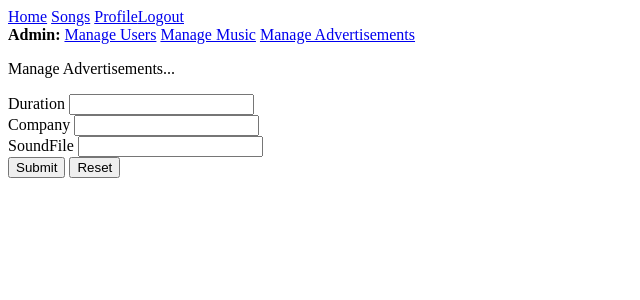
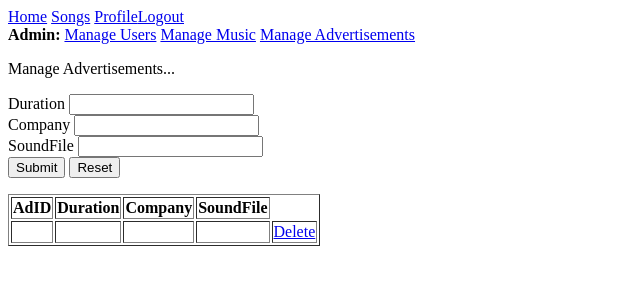
Before and after one commit to alexs2112/CPSC471_Spoofy, a PHP site: page /admin/manage_ads.php in a window 1280 px wide. Shown: the top 300 px of the page, without its empty margins (0-640 px from the left). Run offline with PHP 8.4, Linux system fonts and the light colour scheme; the visitor is signed in with stand-in values (Sample User, id 1); tables that the repository leaves empty or names only in its code hold one stand-in row (values such as "Sample post"); data that the repository does not hold is empty.

Commit message:
adding and deleting ads functionality

```diff
--- a/Spoofy/admin/manage_ads.php
+++ b/Spoofy/admin/manage_ads.php
@@ -33,23 +33,22 @@
         $soundfile = trim($_POST["soundfile"]);
         if(empty($soundfile)) {
             $error_string = "company can't be empty.";
-        } elseif(!preg_match('/^[a-zA-Z0-9_\/]+$/', trim($_POST["soundfile"]))) {
-            $error_string = "soundfile can only contain letters, numbers, underscores, and forward slashes";
+        } elseif(!preg_match('/^[a-zA-Z0-9_.\/]+$/', trim($_POST["soundfile"]))) {
+            $error_string = "soundfile can only contain letters, numbers, underscores, forward slashes, and .";
         }
 
         // If there are no errors, insert into the database
         if(empty($error_string)) {
-
             // Prepare an insert statement
             $sql = "INSERT INTO ADVERTISEMENT (duration, company, soundfile) VALUES (?, ?, ?)";
             $prepare = mysqli_prepare($con, $sql);
             if($prepare) {
-                $prepare -> bind_param("ss", $duration, $company, $soundfile);    //no idea what the ss does
+                $prepare -> bind_param("sss", $duration, $company, $soundfile);    //no idea what the ss does
 
                 $prepare -> execute();
                 $result = $prepare -> get_result();
 
-                // Redirect to login page after registering
+                // Reload the page after adding an ad
                 header("location: manage_ads.php");
                 $prepare -> close();
             }
@@ -58,10 +57,13 @@
         // Close connection
         mysqli_close($con);
     }
-} else {
+}
+else {
     header("location: ../error.php");
 }
 ?>
+
+
 <html>
     <head>
         <title>Manage Advertisements - Spoofy</title>
@@ -88,6 +90,29 @@
                 </div>
                 <?php if ($error_string) echo "<p style=\"color:red;\">".$error_string."</p>";?>
             </form>
+            <?php
+                $result = mysqli_query($con, "SELECT * FROM ADVERTISEMENT");
+                echo "<table border='1'>
+                <tr>
+                <th>AdID</th>
+                <th>Duration</th>
+                <th>Company</th>
+                <th>SoundFile</th>
+                </tr>";
+
+                while($row = mysqli_fetch_array($result)) {
+                    echo "<tr>
+                    <td>" . $row['AdID'] . "</td>
+                    <td>" . $row['Duration'] . "</td>
+                    <td>" . $row['Company'] . "</td>
+                    <td>" . $row['SoundFile'] . "</td>
+                    <td><a href='/admin/delete_ad.php?AdID= " . $row['AdID'] . "' onclick=\"return confirm('Are you sure?')\";>Delete</a></td>";
+                    "</tr>";
+                }
+                echo "</table>";
+
+                mysqli_close($con);
+            ?>
         </div>
     </body>
 </html>
```
Also changed, not shown: Spoofy/admin/delete_ad.php (added, +18 -0 lines).
